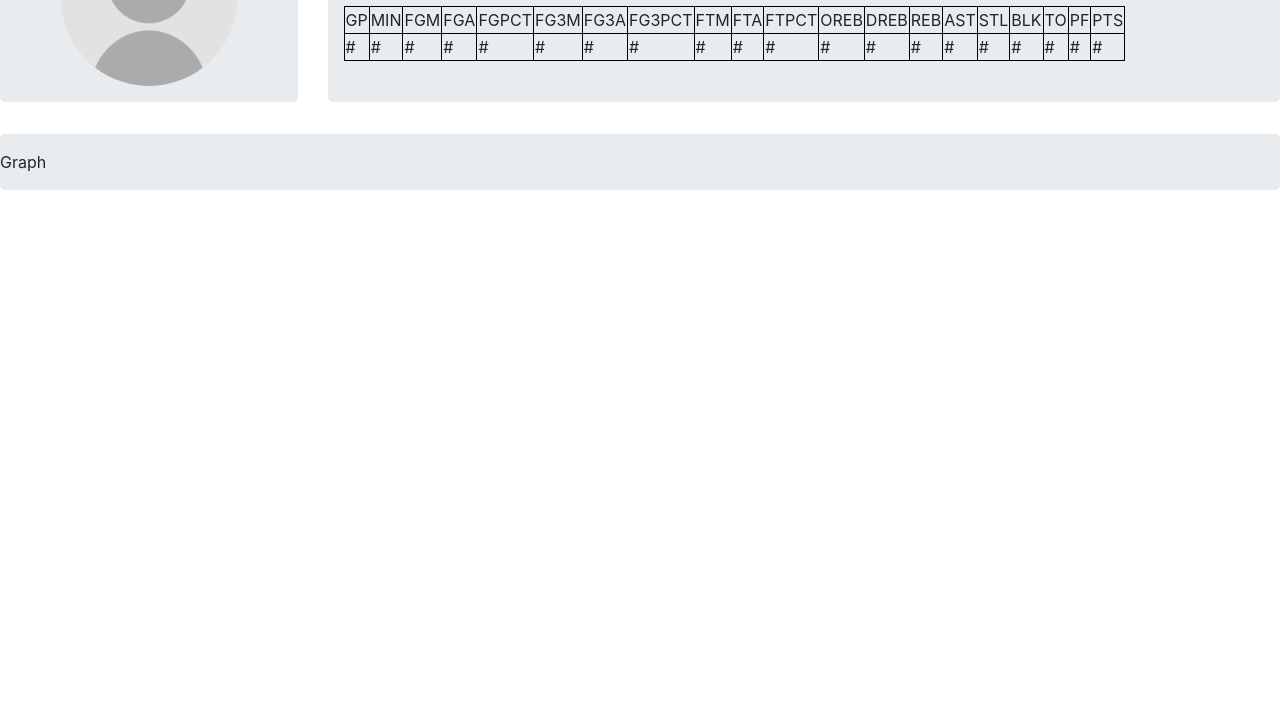
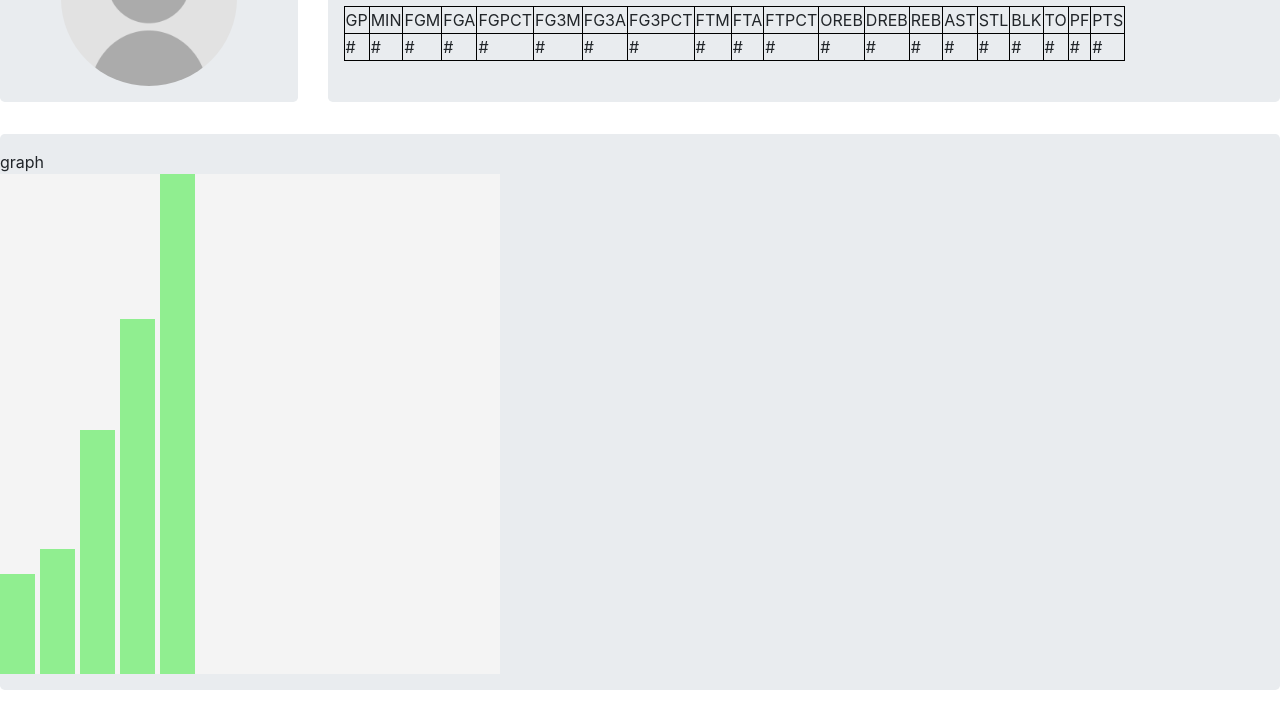
Before and after one commit to cooliejc/NBAProject, a plain HTML site: page index.html in a window 1280 px wide. Shown: the part 275-997 px from the top of the page. Before the commit the page ends 800 px from the top, so only its background shows below. Drawn offline with nearby package versions, Linux system fonts and the light colour scheme.

Commit message:
bar chart add, will be made into a graph later

```diff
--- a/index.html
+++ b/index.html
@@ -7,6 +7,7 @@
     <title>NBA Project</title>
     <link rel="stylesheet" href="https://stackpath.bootstrapcdn.com/bootstrap/4.3.1/css/bootstrap.min.css" integrity="sha384-ggOyR0iXCbMQv3Xipma34MD+dH/1fQ784/j6cY/iJTQUOhcWr7x9JvoRxT2MZw1T" crossorigin="anonymous">
     <link rel="stylesheet" href="style.css">
+    <script src="https://d3js.org/d3.v5.min.js"></script>
 </head>
 <body>
 
@@ -89,7 +90,8 @@
 <div class="row">
     <div class="col">
         <div id="table" class="panel">
-            Graph
+            graph
+            <div id = "tableValue"></div>
         </div>
     </div>
 </div>
@@ -99,5 +101,6 @@
 <script src="https://cdnjs.cloudflare.com/ajax/libs/popper.js/1.14.7/umd/popper.min.js" integrity="sha384-UO2eT0CpHqdSJQ6hJty5KVphtPhzWj9WO1clHTMGa3JDZwrnQq4sF86dIHNDz0W1" crossorigin="anonymous"></script>
 <script src="https://stackpath.bootstrapcdn.com/bootstrap/4.3.1/js/bootstrap.min.js" integrity="sha384-JjSmVgyd0p3pXB1rRibZUAYoIIy6OrQ6VrjIEaFf/nJGzIxFDsf4x0xIM+B07jRM" crossorigin="anonymous"></script>
 <script src="nba.js"></script>
+<script src="https://d3js.org/d3.v5.min.js"></script>
 </body>
 </html>
--- a/nba.js
+++ b/nba.js
@@ -1 +1,51 @@
-initial
+//import {select, csv, ScaleLinear} from 'd3';
+
+//const svg = select('svg');
+
+//const width = +svg.attr('width');
+//const height = +svg.attr('height');
+
+
+//const render = data => {
+  //  svg.selectAll('rect').data(data)
+    //    .enter().append('rect')
+      //      .attr('width', 300)
+        //    .attr('height',300)
+//};
+
+
+//this code is place holder for inserting data locally. Mainly used for personal learning
+//CloseEvent('placeHolderData.csv').then(data => {
+  //  data.forEach(d => {
+    //    d.population = +d.population;
+    //});
+    //render(data);
+    //console.log(data)
+//})
+
+var myData = [100, 125, 244, 355, 500];
+
+var height = 500;
+var width = 500;
+var barWidth = 35;
+var barOffset = 5;
+
+var myChart = d3.select('#tableValue').append('svg')
+    .attr('width', width)
+    .attr('height', height)
+    .style('background', '#f4f4f4')
+    .selectAll('rect')
+        .data(myData)
+        .enter().append('rect')
+            .style('fill', 'lightgreen')
+            .attr('width', barWidth)
+            .attr('height', function(d){
+                return d;
+            })
+            .attr('x', function(d, i){
+                return i * (barWidth + barOffset
+                    );
+            })
+            .attr('y', function(d){
+                return height - d;
+            })
```
Also changed, not shown: placeHolderData.csv (added, +19 -0 lines).
